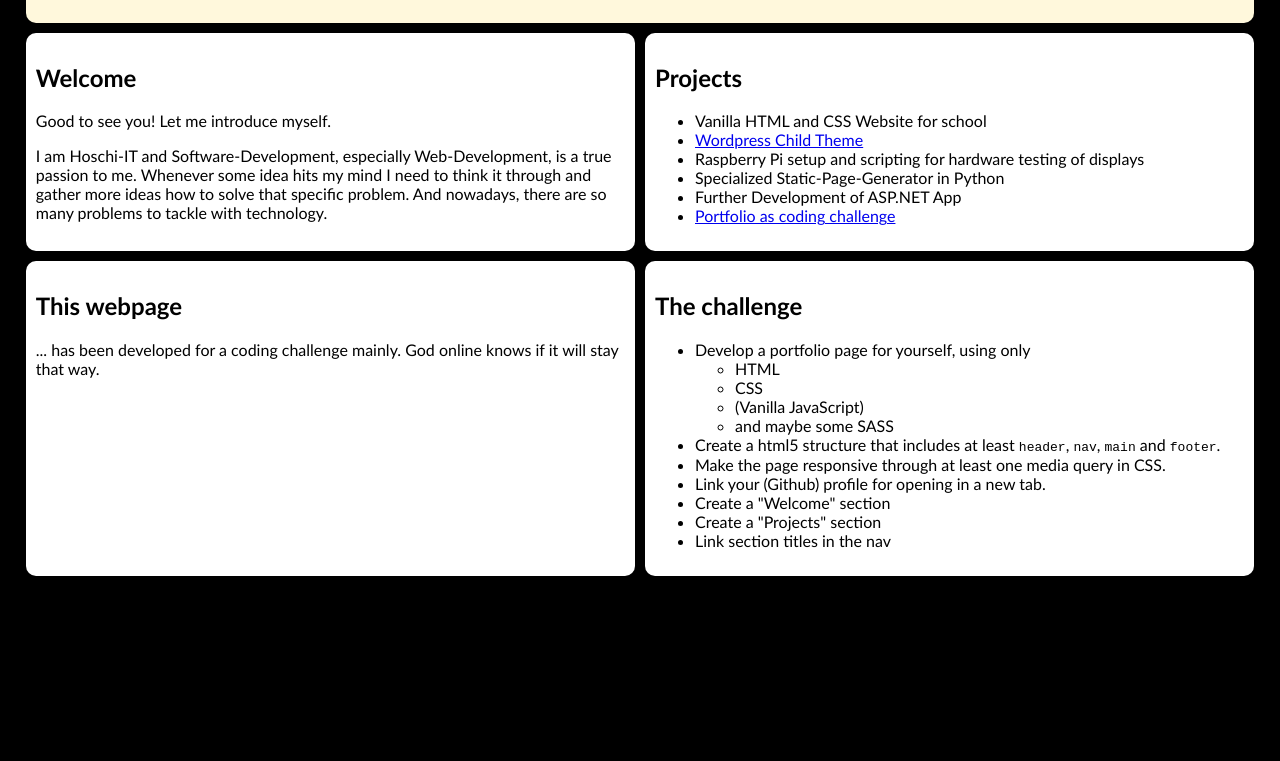
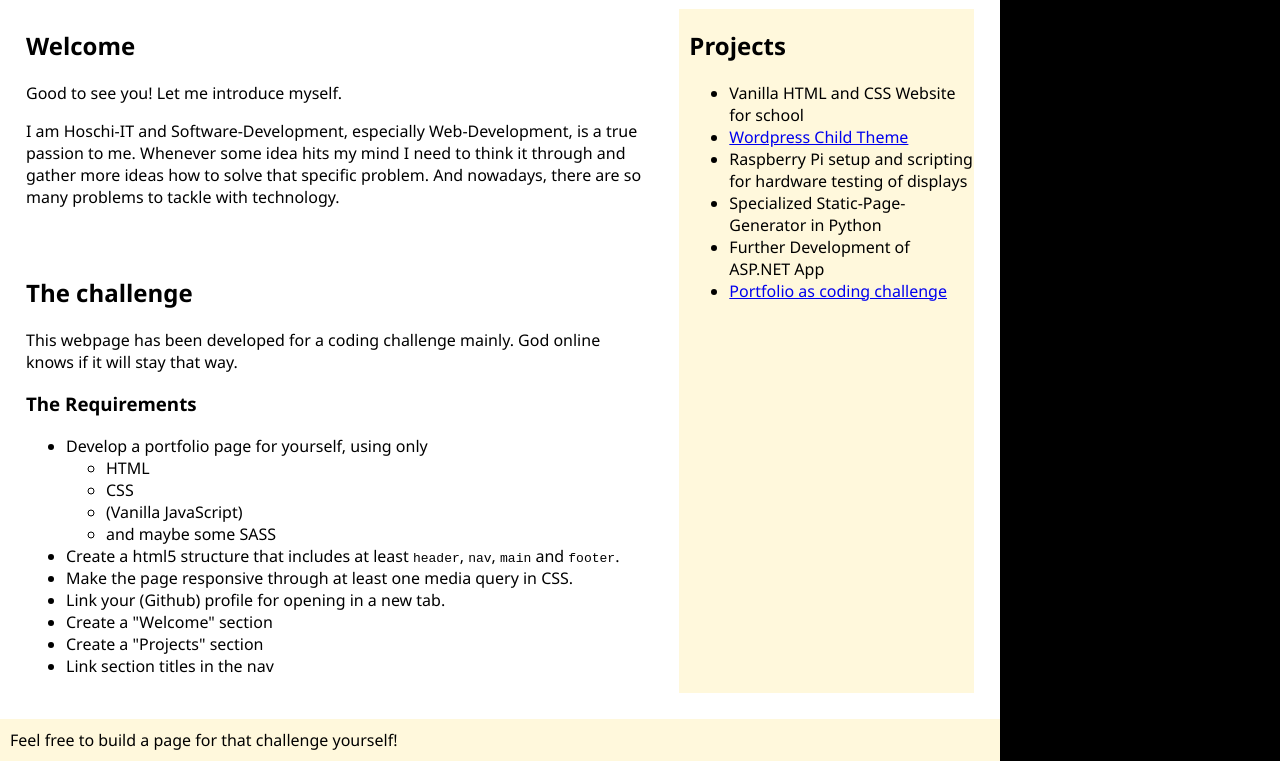
Before and after one commit to hoschi-it/portfolio, a plain HTML site: page www/index.html in a window 1280 px wide. Shown: the part 235-996 px from the top of the page. Before the commit the page ends 837 px from the top, so only its background shows below. Drawn offline with Linux system fonts and the light colour scheme.

Commit message:
make design very slim

```diff
--- a/www/index.html
+++ b/www/index.html
@@ -63,14 +63,15 @@
                 </ul>
             </section>
             <section>
-                <h2 id="about" order="1">This webpage</h2>
-                <p>... has been developed for a coding challenge mainly. God
+                <h2 id="about" order="1">The challenge</h2>
+                <p>This webpage has been developed for a coding challenge
+                    mainly. God
                     online knows if it will stay that way.</p>
-            </section>
-            <section id="challenge">
-                <h2>The challenge</h3>
+                <section id="challenge">
+                    <h3>The Requirements</h3>
                     <ul>
-                        <li>Develop a portfolio page for yourself, using only
+                        <li>Develop a portfolio page for yourself, using
+                            only
                             <ul>
                                 <li>HTML</li>
                                 <li>CSS</li>
@@ -83,19 +84,22 @@
                             <code>main</code>
                             and <code>footer</code>.
                         </li>
-                        <li>Make the page responsive through at least one media
+                        <li>Make the page responsive through at least one
+                            media
                             query in CSS.
                         </li>
-                        <li>Link your (Github) profile for opening in a new tab.
+                        <li>Link your (Github) profile for opening in a new
+                            tab.
                         </li>
                         <li>Create a "Welcome" section</li>
                         <li>Create a "Projects" section</li>
                         <li>Link section titles in the nav</li>
                     </ul>
-
+                </section>
             </section>
         </main>
         <footer>
+            Feel free to build a page for that challenge yourself!
         </footer>
     </body>
 
--- a/www/style.css
+++ b/www/style.css
@@ -1,26 +1,21 @@
 body {
-    font-family: 'Trebuchet MS', 'Lucida Sans Unicode', 'Lucida Grande',
-        'Lucida Sans', Arial, sans-serif;
+    font-family: "Segoe UI", "Helvetica Neue", Arial,
+        freesans, clean, sans-serif;
     background-color: black;
-    padding: 1vmax;
+    max-width: 1000px;
+    padding: 0px;
+    margin: 0px;
 }
 
-.tile, section {
+.tile,
+main {
     padding: 10px;
-    margin: 5px;
-    border-radius: 10px;
+    /*border-radius: 10px;*/
 }
 
+/********* header ****************************************/
 header {
     background-color: darkorange;
-}
-
-nav, footer {
-    background-color: cornsilk;
-}
-
-section {
-    background: white;
 }
 
 header * {
@@ -35,22 +30,48 @@ header * {
     color: black;
 }
 
-#welcome-section {}
+/********** navigation bar ****************************/
+nav {}
 
-#projects {}
-
-#challenge {
-    /*  grid-row: 2 / 4;*/
-    grid-row: 2;
-    grid-column: 2;
+nav ul li {
+    display: inline;
+    list-style: none;
+    position: relative;
+    padding-right: 20px;
 }
 
-#about {
-    /*    grid-row: 1 / 2;
-    grid-column: 1 / 2;*/
+nav {
+    background-color: cornsilk;
 }
 
+/***************** main *******************************/
 main {
-    display: grid;
-    grid-template-columns: repeat(2, 1fr)
+    background: white;
 }
+
+main>section {
+    margin: 2vh;
+}
+
+@media (min-width: 800px) {
+    main {
+        display: grid;
+        grid-template-columns: 2fr 1fr;
+        grid-template-rows: repeat(2, min-content);
+        flex-direction: row;
+    }
+
+    #projects {
+        grid-row: 1 / -1;
+        grid-column: 2;
+        /*border-left: 1px solid black;*/
+        padding-left: 10px;
+        background-color: cornsilk;
+    }
+}
+
+/*************** footer ******************************/
+footer {
+    background-color: cornsilk;
+    padding: 10px;
+}
```
